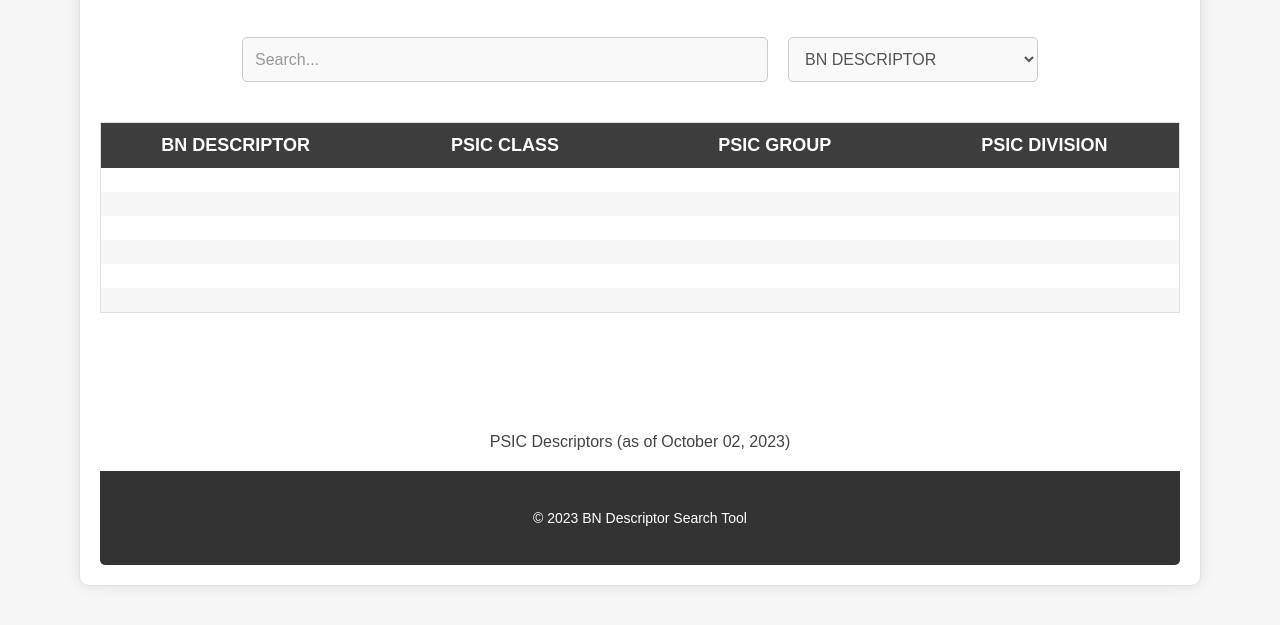
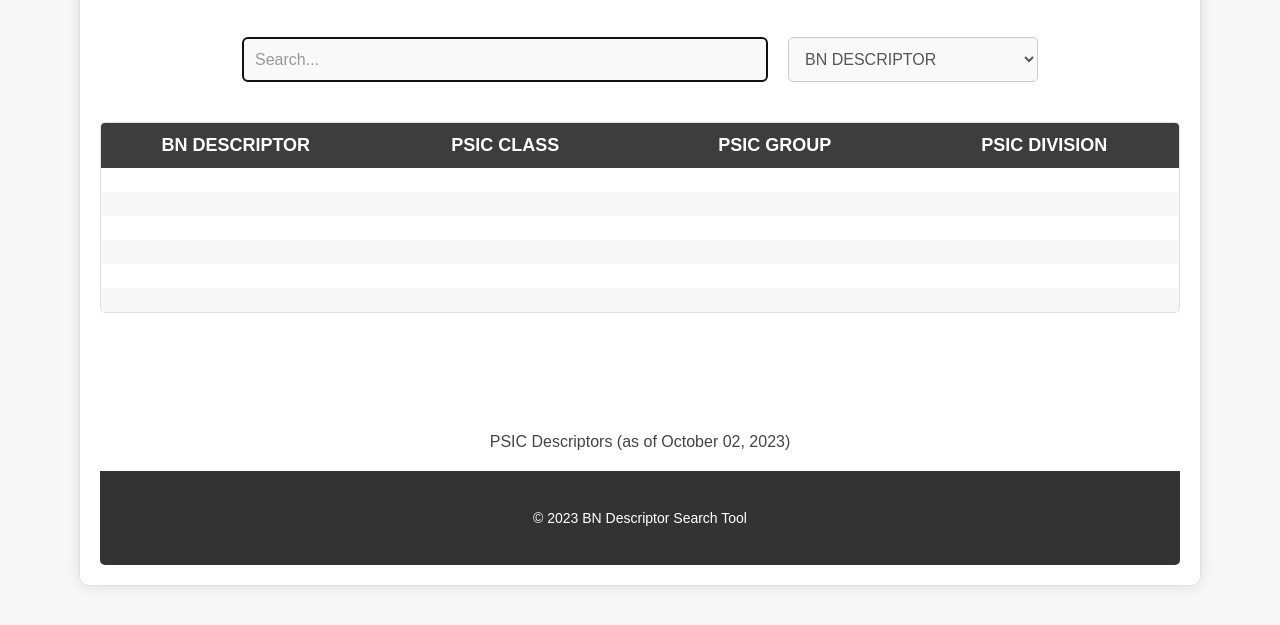
Before and after one commit to rylCodes/BN-Descriptors, a plain HTML site: page index.html in a window 1280 px wide. Shown: the part 109-734 px from the top of the page. Drawn offline with Linux system fonts and the light colour scheme.

Commit message:
added scroll to table and autofocus to input

```diff
--- a/index.html
+++ b/index.html
@@ -12,7 +12,7 @@
   <div class="container">
     <h1>BN DESCRIPTOR SEARCH TOOL</h1>
     <form class="search-form" autocomplete="off">
-      <input type="text" name="keyword" id="searchInput" placeholder="Search...">
+      <input type="text" name="keyword" id="searchInput" autofocus placeholder="Search...">
       <div class="custom-select">
         <select name="select-option" id="">
           <option selected value="bnValue">BN DESCRIPTOR</option>
@@ -25,6 +25,7 @@
 
     <div class="resultCount"></div>
 
+    <div class="table-container">
       <table class="psicTable">
         <thead>
           <tr>
@@ -73,6 +74,7 @@
           </tr>
         </tbody>
       </table>
+    </div>
 
     <div class="dateAcquired">
       <a href="https://bnrs.dti.gov.ph/resources/download" target="_blank">PSIC Descriptors (as of October 02, 2023)</a>
--- a/style.css
+++ b/style.css
@@ -93,14 +93,25 @@ select option:checked {
 }
 
 /* Table */
+.table-container {
+    overflow-y: auto;
+    max-height: 450px;
+    margin-top: 20px;
+    border: 1px solid #e0e0e0;
+    border-radius: 5px;
+}
+
 .psicTable {
     table-layout: fixed;
     width: 100%;
     border-collapse: collapse;
     background-color: #fff;
-    border: 1px solid #e0e0e0;
-    border-radius: 5px;
-    margin-top: 20px;
+    border-radius: 10px;
+}
+
+.psicTable thead {
+    position: sticky;
+    top: 0;
 }
 
 .psicTable th,
@@ -201,7 +212,7 @@ select option:checked {
         margin-top: 32px;
     }
 
-    .psicTable {
+    .table-container {
         margin-top: 16px;
     }
 
```
Lines whose indentation alone changed are shown as unchanged.
